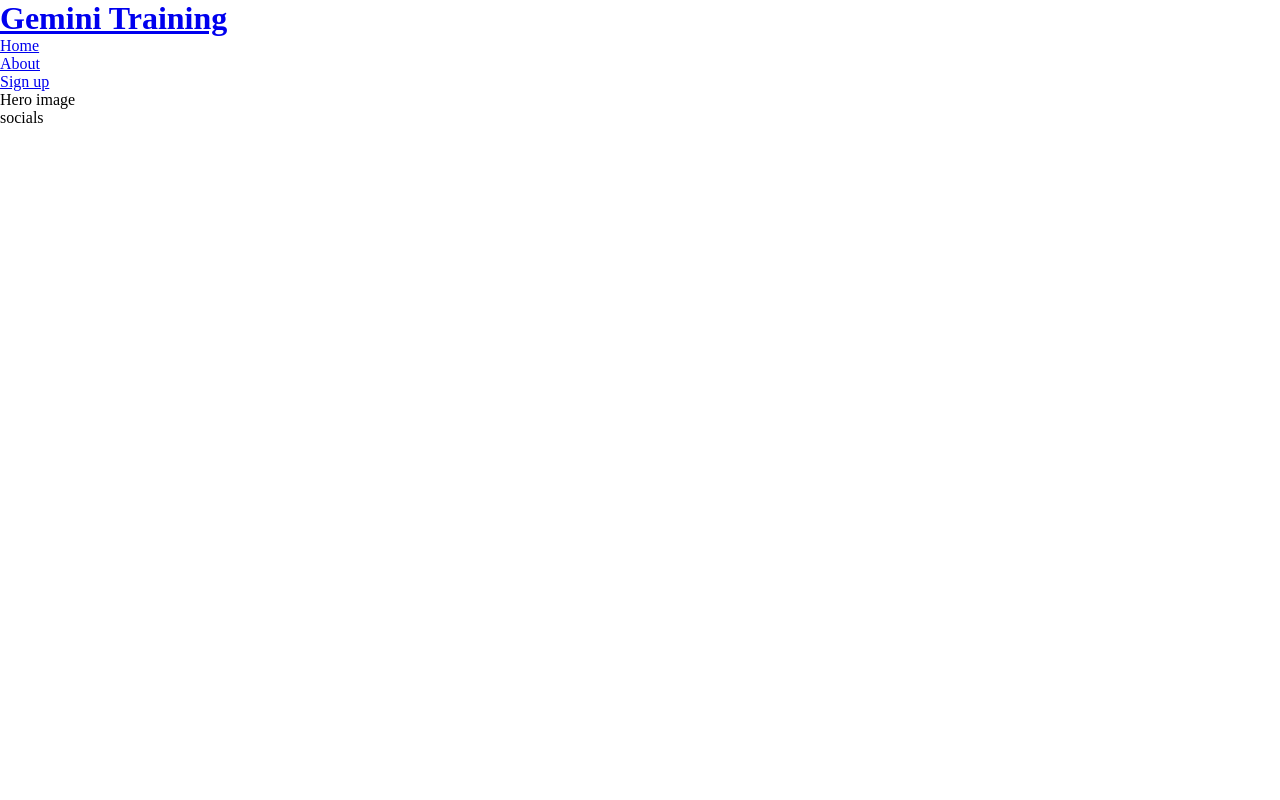
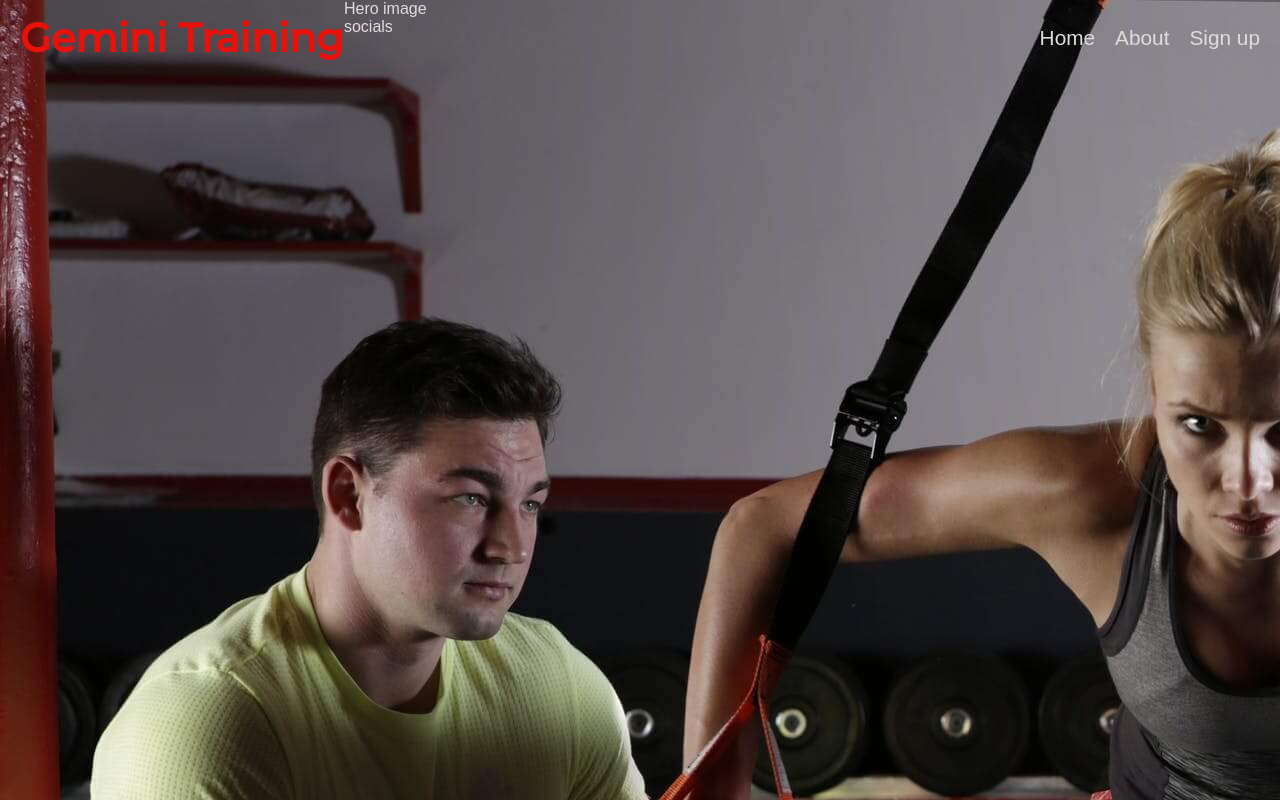
Before and after one commit to EdSouthern/Portfolio-Project-1, a plain HTML site: page index.html in a window 1280 px wide. Drawn offline with Linux system fonts and the light colour scheme.

Commit message:
Add nav bar and background image

```diff
--- a/assets/css/style.css
+++ b/assets/css/style.css
@@ -1,5 +1,55 @@
+@import url('https://fonts.googleapis.com/css2?family=Crimson+Text&family=Montserrat:wght@500&display=swap');
+
 * {
     margin: 0;
     padding: 0;
     border: none;
 }
+
+body {
+    font-family: Crimson-text, sans-serif;
+    font-weight: 300;
+    color: RGB(222, 221, 221);
+    background-image: url('../images/Hero-image\ 2.jpeg');
+    background-color: rgba(0, 0, 0, .6);
+
+}
+
+h1 {
+    font-family: Montserrat, sans-serif;
+    color: RGB(234, 17, 11);
+}
+
+#logo {
+    float: left;
+    margin-left: 20px;
+    font-size: 250%;
+}
+
+#menu {
+font-size: 130%;
+}
+
+#logo, #menu {
+    line-height: 75px;
+}
+
+#menu li {
+    list-style-type: none;
+    float: left;
+    margin-right: 20px;
+}
+
+#menu ul {
+    float: right;
+}
+
+#menu a {
+    text-decoration: none;
+    color: inherit;
+}
+
+#menu a:hover {
+    border: 1px solid white;
+    padding: 5px;
+}
--- a/index.html
+++ b/index.html
@@ -10,11 +10,12 @@
     <title>Gemini Fitness</title>
 </head>
 <body>
+    <div>
     <header>
         <a href="index.html">
-            <h1>Gemini Training</h1>
+            <h1 id="logo">Gemini Training</h1>
         </a>
-        <nav>
+        <nav id="menu">
             <ul>
                 <li>
                     <a href="index.html">Home</a>
@@ -28,6 +29,7 @@
             </ul>
         </nav>
     </header>
+    </div>
     <section>Hero image</section>
     <footer>socials</footer>
 </body>
```
Also changed, not shown: assets/images/Hero-image 2.jpeg (added).
